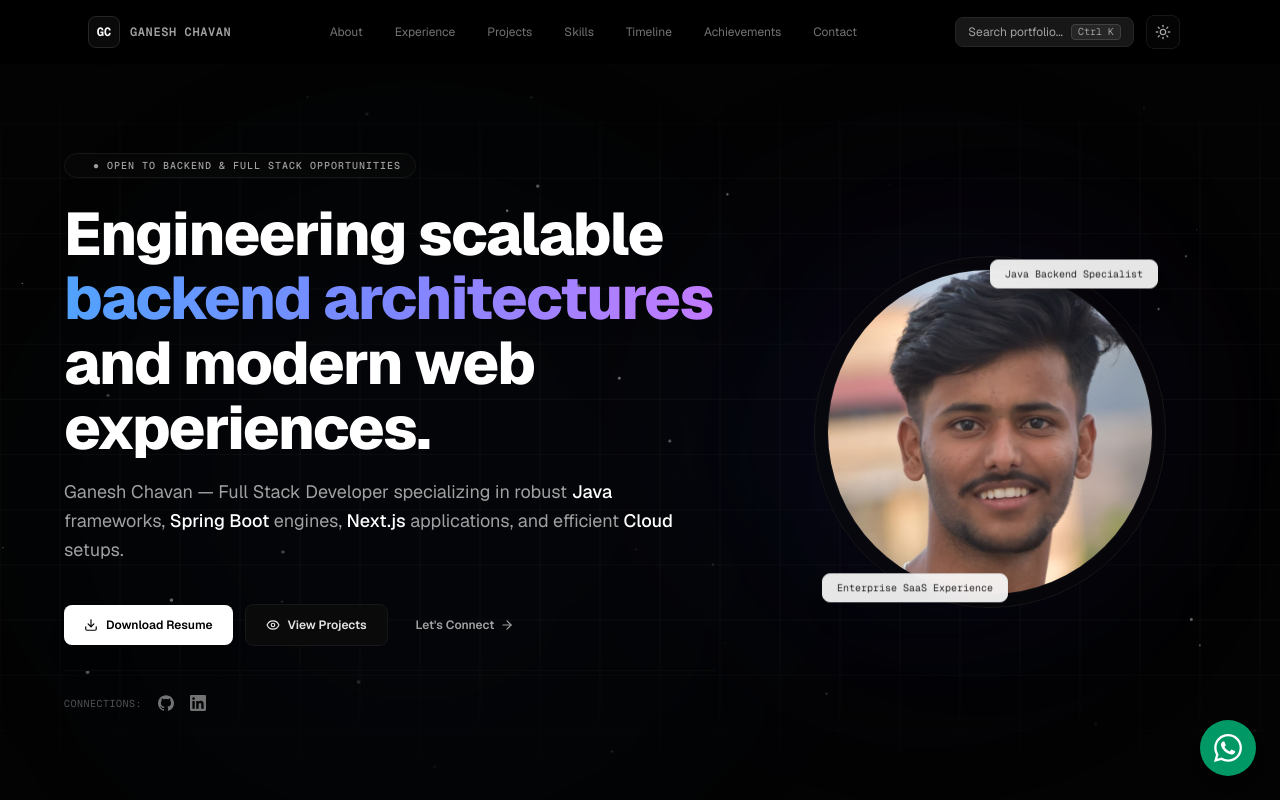
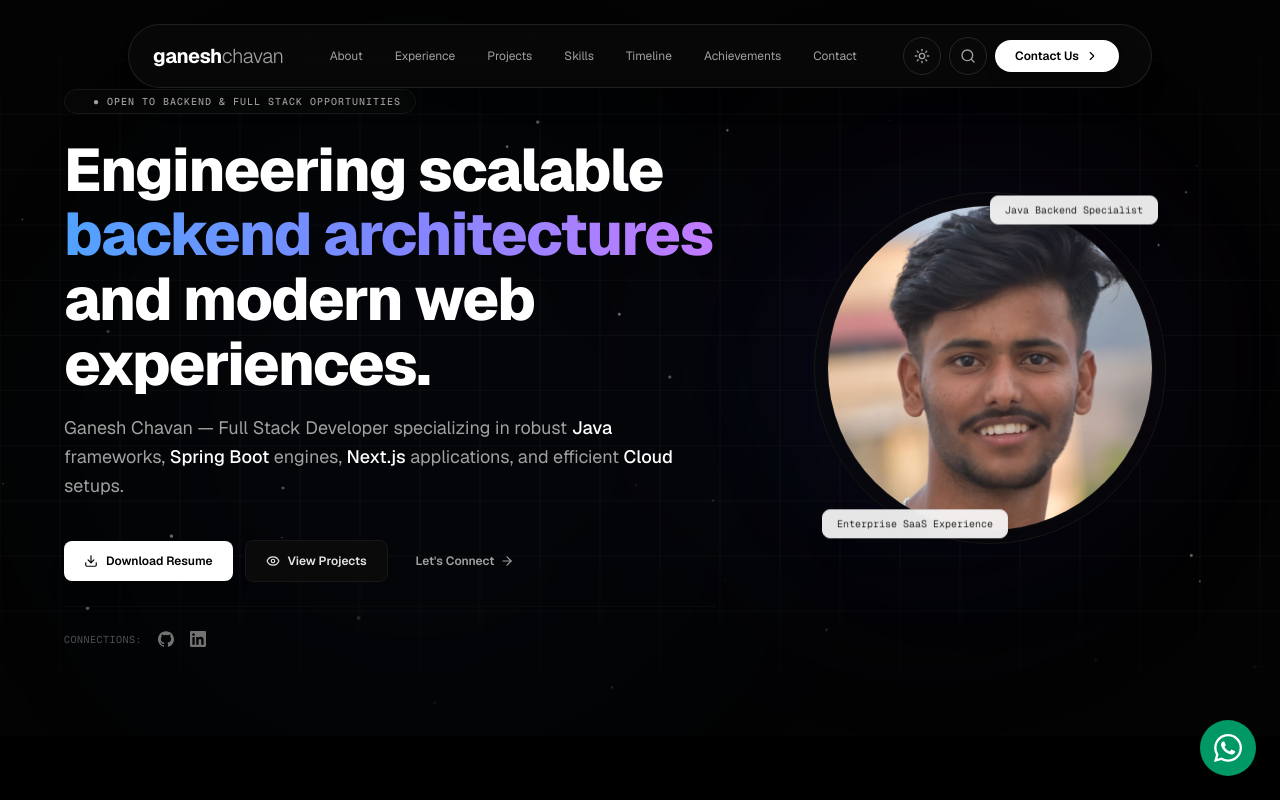
Before and after one commit to Gani4u/portfolio, a Next.js app: page / in a window 1280 px wide. Shown: the top 800 px of the page. Built offline with nearby package versions, Linux system fonts and the light colour scheme.

Commit message:
feat: updated nav bar

```diff
--- a/app/globals.css
+++ b/app/globals.css
@@ -76,9 +76,49 @@ body {
 }
 
 .light header {
-  background-color: rgba(255, 255, 255, 0.8) !important;
-  border-color: #e4e4e7 !important;
-  box-shadow: 0 1px 2px 0 rgba(0, 0, 0, 0.02);
+  background-color: transparent !important;
+  border-color: transparent !important;
+  box-shadow: none !important;
+}
+
+.light .floating-nav-pill {
+  background-color: rgba(255, 255, 255, 0.75) !important;
+  border-color: rgba(228, 228, 231, 0.8) !important;
+  box-shadow: 0 10px 25px -5px rgba(0, 0, 0, 0.05), 0 8px 10px -6px rgba(0, 0, 0, 0.05) !important;
+}
+
+.light .floating-nav-link {
+  color: #52525b !important;
+}
+
+.light .floating-nav-link:hover {
+  color: #09090b !important;
+}
+
+.light .floating-nav-link-active {
+  color: #09090b !important;
+  font-weight: 500 !important;
+}
+
+.light .active-nav-bg {
+  background-color: rgba(0, 0, 0, 0.05) !important;
+}
+
+.contact-cta-btn {
+  background-color: #ffffff !important;
+  color: #000000 !important;
+  transition: all 0.25s cubic-bezier(0.16, 1, 0.3, 1) !important;
+}
+.contact-cta-btn:hover {
+  background-color: #e4e4e7 !important;
+}
+
+.light .contact-cta-btn {
+  background-color: #09090b !important;
+  color: #ffffff !important;
+}
+.light .contact-cta-btn:hover {
+  background-color: #27272a !important;
 }
 
 .light footer {
--- a/components/layout/header.tsx
+++ b/components/layout/header.tsx
@@ -2,7 +2,7 @@
 
 import React, { useState, useEffect } from "react";
 import { CommandPalette } from "../ui/command-palette";
-import { Sun, Moon, Menu, X } from "lucide-react";
+import { Sun, Moon, Menu, X, Search, ChevronRight } from "lucide-react";
 import { useTheme } from "next-themes";
 import { motion, AnimatePresence } from "framer-motion";
 
@@ -68,47 +68,46 @@ export function Header() {
   if (!mounted) return null;
 
   return (
-    <header className={`sticky top-0 z-40 w-full transition-all duration-300 border-b border-transparent ${
-      scrolled
-        ? "h-14 bg-black/60 backdrop-blur-lg border-neutral-900/60"
-        : "h-16 bg-transparent"
+    <header className={`fixed top-0 left-0 right-0 z-50 w-full flex justify-center pointer-events-none transition-all duration-300 ${
+      scrolled ? "pt-3 md:pt-4" : "pt-5 md:pt-6"
     }`}>
-      <div className="max-w-6xl mx-auto px-6 h-full flex items-center justify-between">
-        {/* Logo / Monogram "GC" inside a rounded square */}
+      <div className={`floating-nav-pill pointer-events-auto w-[calc(100%-2rem)] md:w-full max-w-5xl transition-all duration-300 border bg-neutral-950/75 border-neutral-800/80 backdrop-blur-xl shadow-xl flex flex-col justify-center px-6 ${
+        mobileMenuOpen
+          ? "rounded-2xl py-4 space-y-4 h-auto"
+          : `rounded-full ${scrolled ? "h-14" : "h-16"}`
+      }`}>
+        {/* Main Bar */}
+        <div className="flex w-full items-center justify-between">
+          {/* Logo */}
           <button
-          onClick={() => window.scrollTo({ top: 0, behavior: "smooth" })}
-          className="flex items-center space-x-2.5 focus:outline-none group"
+            onClick={() => {
+              window.scrollTo({ top: 0, behavior: "smooth" });
+              setMobileMenuOpen(false);
+            }}
+            className="flex items-center space-x-2 focus:outline-none group cursor-pointer"
           >
-          <motion.div
-            whileHover={{ scale: 1.08, rotate: [0, -3, 3, 0] }}
-            whileTap={{ scale: 0.95 }}
-            transition={{ duration: 0.2 }}
-            className="w-8 h-8 rounded-lg border border-neutral-800 bg-neutral-950 flex items-center justify-center font-bold text-xs font-mono text-white shadow-lg"
-          >
-            GC
-          </motion.div>
-          <span className="text-xs font-semibold tracking-wider font-mono text-neutral-400 group-hover:text-white transition-colors uppercase hidden sm:inline-block">
-            Ganesh Chavan
+            <span className="text-lg md:text-xl font-bold tracking-tight lowercase text-white transition-colors duration-200">
+              Ganesh<span className="text-neutral-400 font-light">chavan</span>
             </span>
           </button>
 
-        {/* Desktop Nav */}
+          {/* Desktop Navigation Links */}
           <nav className="hidden md:flex items-center space-x-1">
             {navLinks.map((link) => (
               <button
                 key={link.href}
                 onClick={() => scrollToSection(link.href)}
-              className={`text-xs px-3.5 py-1.5 rounded-md transition-colors relative ${
+                className={`floating-nav-link text-xs px-3.5 py-1.5 rounded-full transition-colors relative cursor-pointer ${
                   activeSection === link.href
-                  ? "text-white font-medium"
-                  : "text-neutral-500 hover:text-neutral-300"
+                    ? "floating-nav-link-active text-white font-medium"
+                    : "text-neutral-400 hover:text-neutral-200"
                 }`}
               >
-              {link.label}
+                <span className="relative z-10">{link.label}</span>
                 {activeSection === link.href && (
                   <motion.span
                     layoutId="activeNavBackground"
-                  className="absolute inset-0 bg-neutral-900/40 rounded-md -z-10"
+                    className="active-nav-bg absolute inset-0 bg-white/10 rounded-full z-0"
                     transition={{ type: "spring", stiffness: 380, damping: 30 }}
                   />
                 )}
@@ -116,54 +115,93 @@ export function Header() {
             ))}
           </nav>
 
-        {/* Actions */}
-        <div className="flex items-center space-x-3">
-          <CommandPalette />
-
-          {/* Theme Toggle */}
+          {/* Right Actions */}
+          <div className="flex items-center space-x-2">
+            {/* Theme Toggle (Desktop) */}
             <button
               onClick={() => setTheme(theme === "dark" ? "light" : "dark")}
-            className="p-2 rounded-lg border border-neutral-900 hover:border-neutral-800 text-neutral-400 hover:text-neutral-200 transition-all bg-neutral-950/40"
+              className="hidden md:flex p-2.5 rounded-full border border-neutral-800 hover:border-neutral-700 bg-neutral-950/40 text-neutral-400 hover:text-neutral-200 transition-all cursor-pointer"
               aria-label="Toggle Theme"
             >
               {theme === "dark" ? <Sun className="w-4 h-4" /> : <Moon className="w-4 h-4" />}
             </button>
 
-          {/* Mobile Menu Toggle */}
+            {/* Search Trigger (Desktop) */}
+            <div className="hidden md:block">
+              <CommandPalette trigger={
+                <button className="p-2.5 rounded-full border border-neutral-800 hover:border-neutral-700 bg-neutral-950/40 text-neutral-400 hover:text-neutral-200 transition-all cursor-pointer">
+                  <Search className="w-4 h-4" />
+                </button>
+              } />
+            </div>
+
+            {/* Contact CTA (Desktop) */}
+            <button
+              onClick={() => scrollToSection("contact")}
+              className="contact-cta-btn hidden md:flex items-center space-x-1.5 px-5 py-2 rounded-full text-xs font-semibold shadow-lg group cursor-pointer"
+            >
+              <span>Contact Us</span>
+              <ChevronRight className="w-3.5 h-3.5 group-hover:translate-x-0.5 transition-transform" />
+            </button>
+
+            {/* Mobile Controls (Search, Theme, Hamburger Menu) */}
+            <div className="flex md:hidden items-center space-x-1.5">
+              <CommandPalette trigger={
+                <button className="p-2 rounded-full border border-neutral-800 bg-neutral-950/40 text-neutral-400 hover:text-neutral-200 transition-all cursor-pointer">
+                  <Search className="w-4 h-4" />
+                </button>
+              } />
+              <button
+                onClick={() => setTheme(theme === "dark" ? "light" : "dark")}
+                className="p-2 rounded-full border border-neutral-800 bg-neutral-950/40 text-neutral-400 hover:text-neutral-200 transition-all cursor-pointer"
+                aria-label="Toggle Theme"
+              >
+                {theme === "dark" ? <Sun className="w-4 h-4" /> : <Moon className="w-4 h-4" />}
+              </button>
               <button
                 onClick={() => setMobileMenuOpen(!mobileMenuOpen)}
-            className="md:hidden p-2 text-neutral-400 hover:text-neutral-200"
+                className="p-2 rounded-full border border-neutral-800 bg-neutral-950/40 text-neutral-400 hover:text-neutral-200 transition-all cursor-pointer"
               >
-            {mobileMenuOpen ? <X className="w-5 h-5" /> : <Menu className="w-5 h-5" />}
+                {mobileMenuOpen ? <X className="w-4 h-4" /> : <Menu className="w-4 h-4" />}
               </button>
             </div>
           </div>
+        </div>
 
-      {/* Mobile Nav Drawer */}
+        {/* Mobile Expandable Drawer inside the floating container */}
         <AnimatePresence>
           {mobileMenuOpen && (
             <motion.div
               initial={{ opacity: 0, height: 0 }}
               animate={{ opacity: 1, height: "auto" }}
               exit={{ opacity: 0, height: 0 }}
-            className="md:hidden border-b border-neutral-900 bg-black/95 backdrop-blur-md"
+              transition={{ duration: 0.25, ease: "easeInOut" }}
+              className="md:hidden overflow-hidden w-full flex flex-col space-y-2 pt-3 border-t border-neutral-900/60 light:border-neutral-200/50"
             >
-            <div className="px-6 py-4 flex flex-col space-y-3">
               {navLinks.map((link) => (
                 <button
                   key={link.href}
                   onClick={() => scrollToSection(link.href)}
-                  className={`text-sm text-left py-1.5 transition-colors ${
-                    activeSection === link.href ? "text-white font-medium" : "text-neutral-400 hover:text-neutral-200"
+                  className={`text-sm text-left py-2.5 px-3.5 rounded-xl transition-colors w-full cursor-pointer ${
+                    activeSection === link.href
+                      ? "bg-white/10 text-white font-medium light:bg-black/5 light:text-black"
+                      : "text-neutral-400 hover:text-neutral-200 light:text-neutral-500 light:hover:text-neutral-950"
                   }`}
                 >
                   {link.label}
                 </button>
               ))}
-            </div>
+              <button
+                onClick={() => scrollToSection("contact")}
+                className="contact-cta-btn flex items-center justify-center space-x-1.5 py-3 rounded-full text-sm font-semibold shadow-lg w-full mt-2 cursor-pointer"
+              >
+                <span>Contact Us</span>
+                <ChevronRight className="w-4 h-4" />
+              </button>
             </motion.div>
           )}
         </AnimatePresence>
+      </div>
     </header>
   );
 }
--- a/components/ui/command-palette.tsx
+++ b/components/ui/command-palette.tsx
@@ -27,7 +27,11 @@ interface CommandItem {
   action: () => void;
 }
 
-export function CommandPalette() {
+interface CommandPaletteProps {
+  trigger?: React.ReactElement<any>;
+}
+
+export function CommandPalette({ trigger }: CommandPaletteProps) {
   const [open, setOpen] = useState(false);
   const [search, setSearch] = useState("");
   const [selectedIndex, setSelectedIndex] = useState(0);
@@ -247,6 +251,14 @@ export function CommandPalette() {
 
   return (
     <>
+      {trigger ? (
+        React.cloneElement(trigger, {
+          onClick: (e: React.MouseEvent) => {
+            if (trigger.props.onClick) trigger.props.onClick(e);
+            setOpen(true);
+          },
+        })
+      ) : (
         <button
           onClick={() => setOpen(true)}
           className="hidden md:flex items-center space-x-2 text-xs text-neutral-400 bg-neutral-900 border border-neutral-800 hover:border-neutral-700 px-3 py-1.5 rounded-lg transition-all"
@@ -256,6 +268,7 @@ export function CommandPalette() {
             Ctrl K
           </kbd>
         </button>
+      )}
 
       <AnimatePresence>
         {open && (
```
Lines whose indentation alone changed are shown as unchanged.
